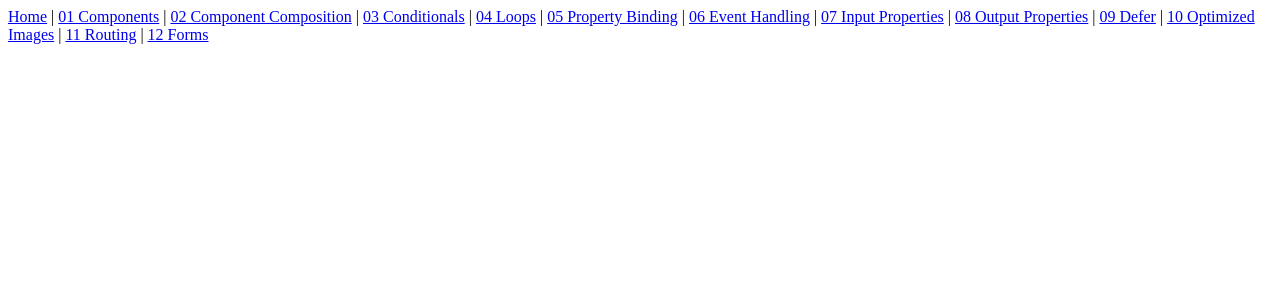
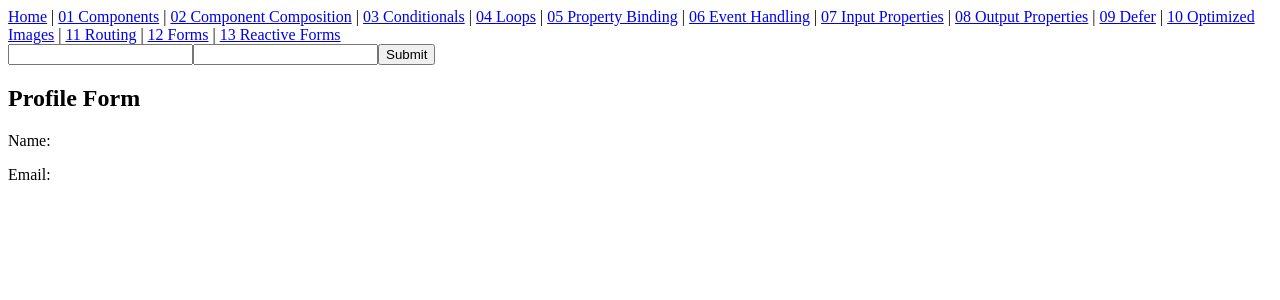
Before and after one commit to anthe-sleeckx/angular-tutorials, an Angular app: page /reactiveforms in a window 1280 px wide. Before the commit this address led to /. Shown: the top 300 px of the page. Built offline with nearby package versions, Linux system fonts and the light colour scheme.

Commit message:
reactive forms

```diff
--- a/src/app/12Forms/forms.ts
+++ b/src/app/12Forms/forms.ts
@@ -1,5 +1,6 @@
 import { Component } from '@angular/core';
 import { FormsModule } from '@angular/forms';
+import { } from '@angular/forms';
 
 @Component({
   selector: 'app-user',
--- /dev/null
+++ b/src/app/13 ReactiveForms/reactiveforms.ts
@@ -0,0 +1,29 @@
+import { Component } from '@angular/core';
+import { FormGroup, FormControl } from '@angular/forms';
+import { ReactiveFormsModule } from '@angular/forms';
+
+@Component({
+    selector: 'app-root',
+    template: `
+    <form [formGroup]="profileForm" (ngSubmit)="handleSubmit()">
+      <input type="text" formControlName="name" />
+      <input type="email" formControlName="email" />
+      <button type="submit">Submit</button>
+    </form>
+
+    <h2>Profile Form</h2>
+    <p>Name: {{ profileForm.value.name }}</p>
+    <p>Email: {{ profileForm.value.email }}</p>
+  `,
+    imports: [ReactiveFormsModule],
+})
+export class ReactiveForm {
+    profileForm = new FormGroup({
+        name: new FormControl(''),
+        email: new FormControl(''),
+    });
+
+    handleSubmit() {
+        alert(this.profileForm.value.name + ' | ' + this.profileForm.value.email);
+    }
+}
--- a/src/app/app.routes.ts
+++ b/src/app/app.routes.ts
@@ -10,8 +10,9 @@
 import { PropBinding } from './05PropBinding/propBinding';
 import { EventHandling } from './06EventHandling/eventHandling';
 import { InputProp } from './07InputProp/inputProp';
-import { OutputProp } from './08OutputProp/outputPRop';
+import { OutputProp } from './08OutputProp/outputProp';
 import { Defer } from './09Defer/defer';
+import { ReactiveForm } from './13 ReactiveForms/reactiveforms';
 
 export const routes: Routes = [
     {
@@ -72,5 +73,10 @@
         title: '12 Forms',
         component: UserForms
     },
+    {
+        path: 'reactiveforms',
+        title: '13 Reactive Forms',
+        component: ReactiveForm
+    },
 
 ];
--- a/src/app/app.ts
+++ b/src/app/app.ts
@@ -30,6 +30,8 @@
             <a routerLink="/routing">11 Routing</a>
             |
             <a routerLink="/forms">12 Forms</a>
+            |
+            <a routerLink="/reactiveforms">13 Reactive Forms</a>
         </nav>
         <router-outlet />
     `,
```
